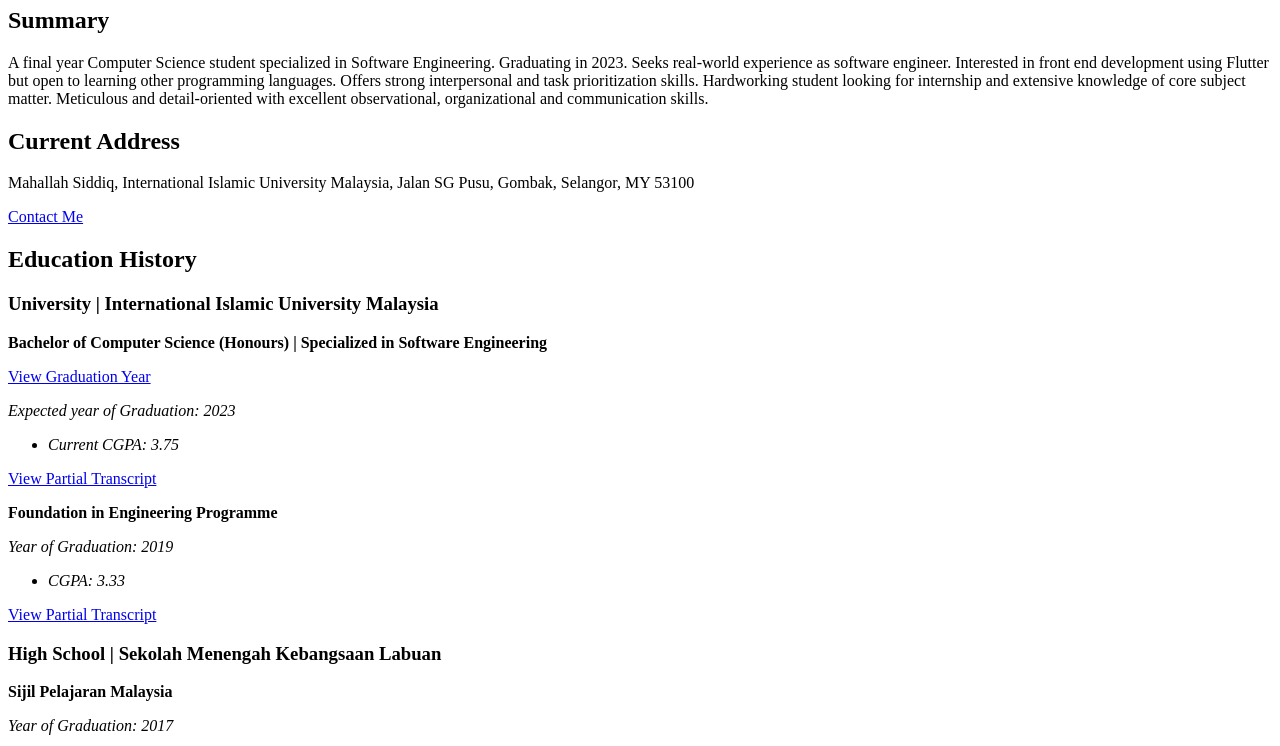
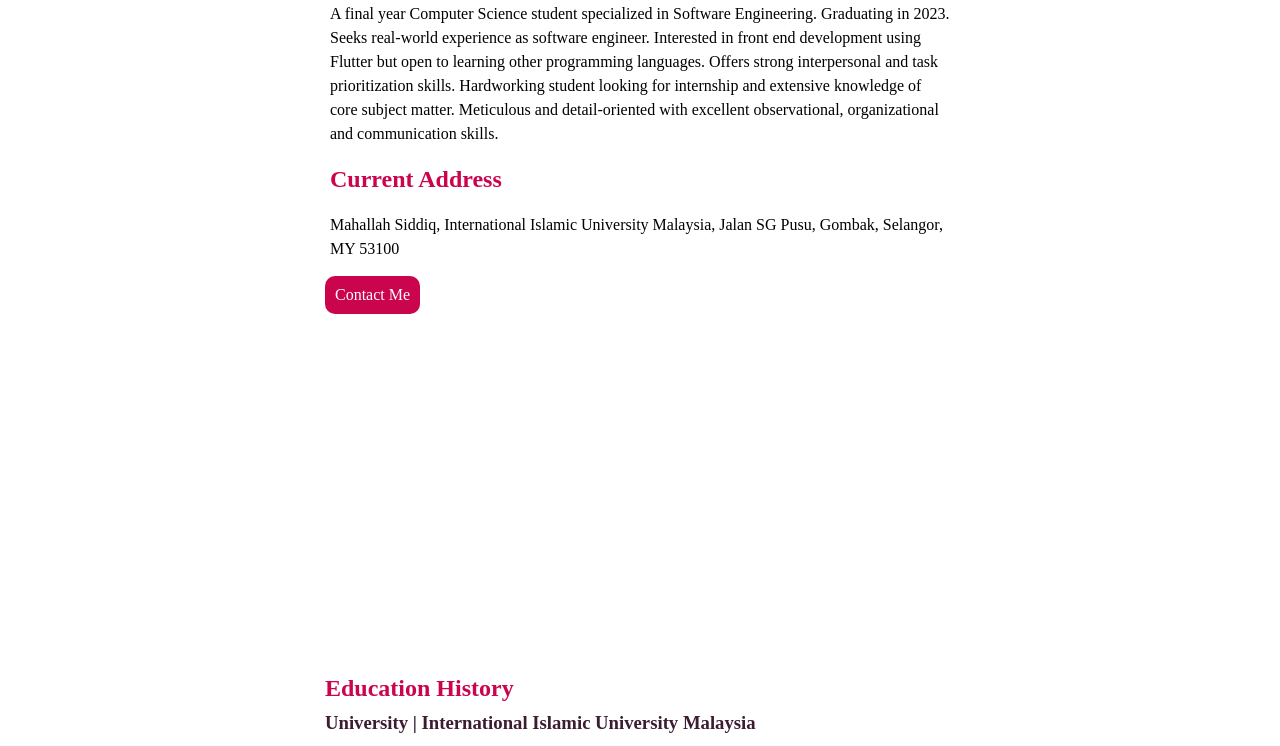
Before and after one commit to ujaiahmad/ujai-new-portfolio, a plain HTML site: page index.html in a window 1280 px wide. Shown: the part 297-1043 px from the top of the page. Drawn offline with Linux system fonts and the light colour scheme; the site is published under a folder, as on GitHub Pages, so addresses that start at the root find nothing; a web font is replaced by a local one.

Commit message:
for-publish in github

```diff
--- a/index.html
+++ b/index.html
@@ -3,16 +3,16 @@
 <head>
     <meta charset="UTF-8">
     <meta http-equiv="X-UA-Compatible" content="IE=edge">
-    <link rel="stylesheet" href="/css/style.css">
-    <link rel="stylesheet" href="/css/home.css">
-    <link rel="stylesheet" href="/css/education.css">
-    <link rel="stylesheet" href="/css/electives.css">
-    <link rel="stylesheet" href="/css/other-skills.css">
-    <link rel="stylesheet" href="/css/specialization.css">
-    <link rel="stylesheet" href="/css/contactme.css">
-    <link rel="stylesheet" href="/css/fyp.css">
-    <link rel="stylesheet" href="/css/cocu.css">
-    <link rel="stylesheet" href="/css/skill-bar.css">
+    <link rel="stylesheet" href="ujai-new-portfolio/css/style.css">
+    <link rel="stylesheet" href="ujai-new-portfolio/css/home.css">
+    <link rel="stylesheet" href="ujai-new-portfolio/css/education.css">
+    <link rel="stylesheet" href="ujai-new-portfolio/css/electives.css">
+    <link rel="stylesheet" href="ujai-new-portfolio/css/other-skills.css">
+    <link rel="stylesheet" href="ujai-new-portfolio/css/specialization.css">
+    <link rel="stylesheet" href="ujai-new-portfolio/css/contactme.css">
+    <link rel="stylesheet" href="ujai-new-portfolio/css/fyp.css">
+    <link rel="stylesheet" href="ujai-new-portfolio/css/cocu.css">
+    <link rel="stylesheet" href="ujai-new-portfolio/css/skill-bar.css">
     <meta name="viewport" content="width=device-width, initial-scale=1.0">
     <link rel="preconnect" href="https://fonts.googleapis.com">
 <link rel="preconnect" href="https://fonts.gstatic.com" crossorigin>
```
